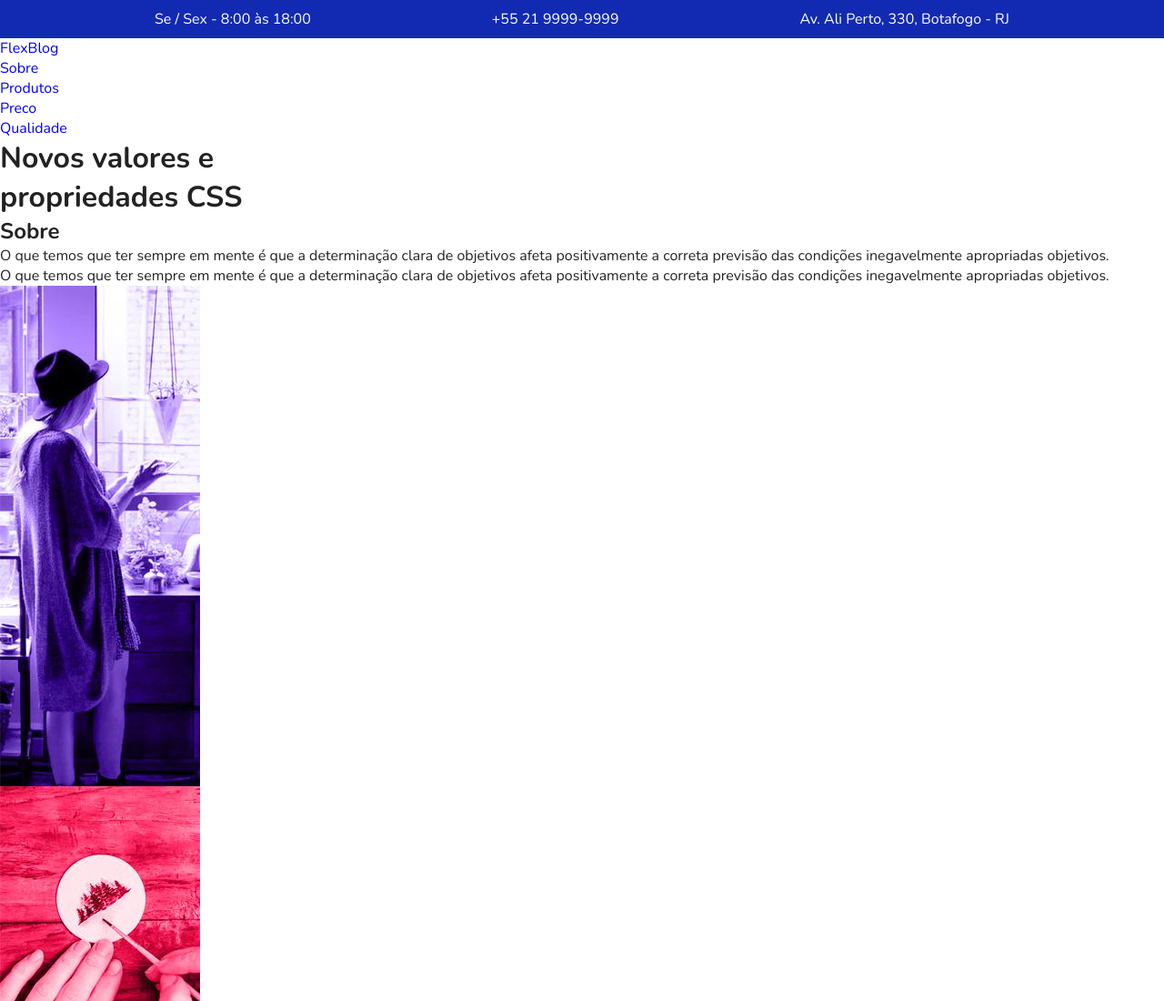
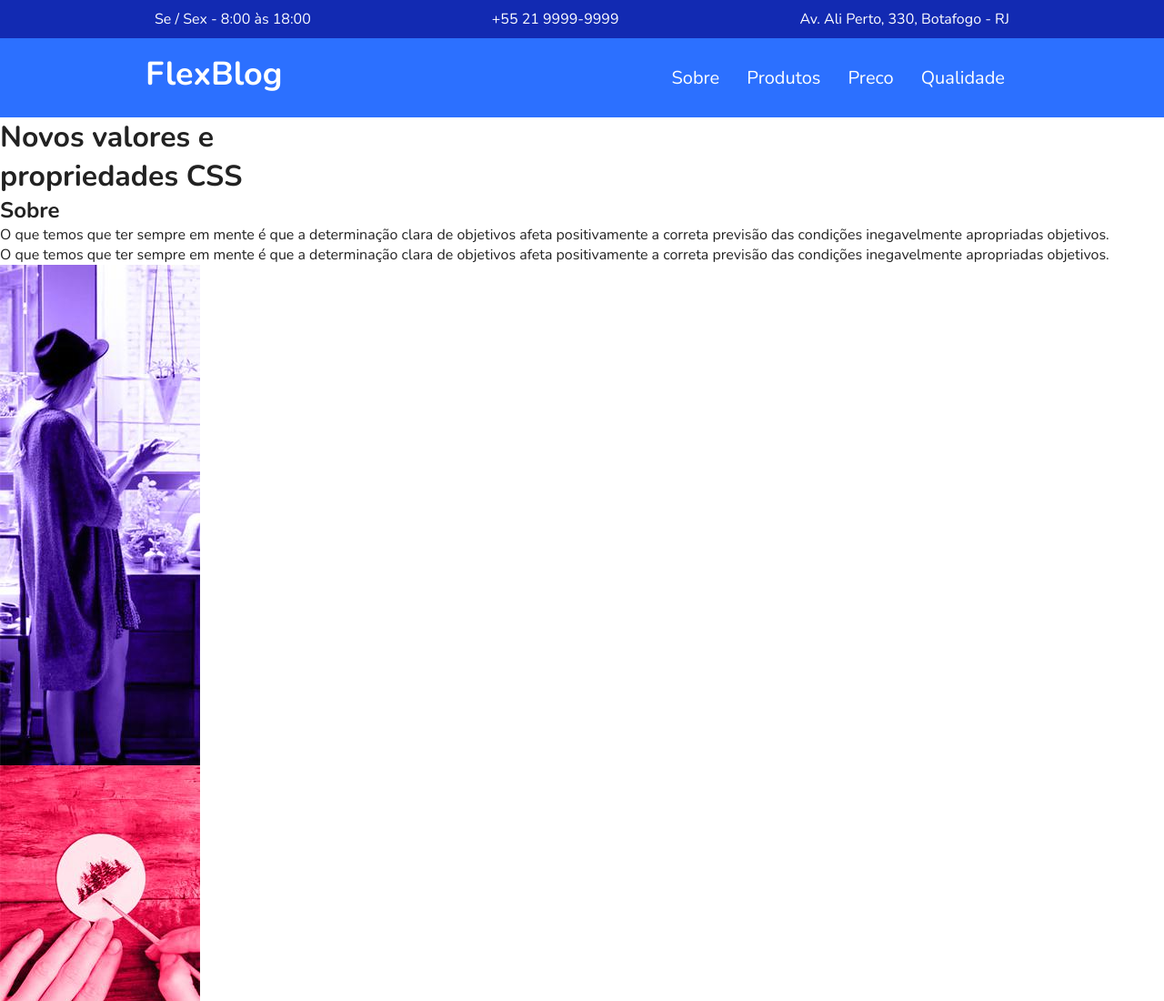
Before and after one commit to paulhenrique/FlexBlog, a website: page index.html in a window 1280 px wide. Shown: the top 1100 px of the page at 91% size. Drawn offline with nearby package versions, Linux system fonts and the light colour scheme.

Commit message:
Adicionando estilo da navbar

```diff
--- a/scss/_global.scss
+++ b/scss/_global.scss
@@ -8,6 +8,7 @@
   --color-black: #222222;
   --color-blue: #122ab2;
   --color-white: #ffffff;
+  --color-blue-2: #2c70ff;
 }
 
 body {
--- /dev/null
+++ b/scss/_superinfo.scss
@@ -0,0 +1,22 @@
+.superInfo-bg {
+  background: var(--color-blue);
+  color: var(--color-white);
+  display: flex;
+  justify-content: center;
+
+  .superinfo {
+    max-width: 960px;
+    display: flex;
+    justify-content: space-between;
+    flex: 1;
+    flex-wrap: wrap;
+    padding-top: 10px;
+
+
+    a,
+    p {
+      color: var(--color-white);
+      margin: 0 10px 10px 10px;
+    }
+  }
+}
--- a/scss/style.scss
+++ b/scss/style.scss
@@ -1,25 +1,42 @@
 @import "./global";
+@import "./superinfo";
 
 
-.superInfo-bg {
-  background: var(--color-blue);
-  color: var(--color-white);
-  display: flex;
-  justify-content: center;
+.menu-bg {
+  background: var(--color-blue-2);
 
-  .superinfo {
+  .menu {
+    width: 80%;
     max-width: 960px;
+    margin: 0 auto;
+    padding: 15px 0;
     display: flex;
     justify-content: space-between;
-    flex: 1;
     flex-wrap: wrap;
-    padding-top: 10px;
 
+    a {
+      color: var(--color-white);
+      font-size: 1.25rem;
+      font-weight: 400;
 
-    a,
-    p {
-      color: var(--color-white);
-      margin: 0 10px 10px 10px;
+      &:hover {
+        filter: brightness(0.9);
+      }
+    }
+
+    .menu-logo {
+      a {
+        font-size: 2.25rem;
+        font-weight: 700;
+      }
+    }
+
+    ul {
+      display: flex;
+
+      li {
+        margin: 15px;
+      }
     }
   }
 }
```
Also changed, not shown: index.html (+1 -1 lines), css/style.css.
